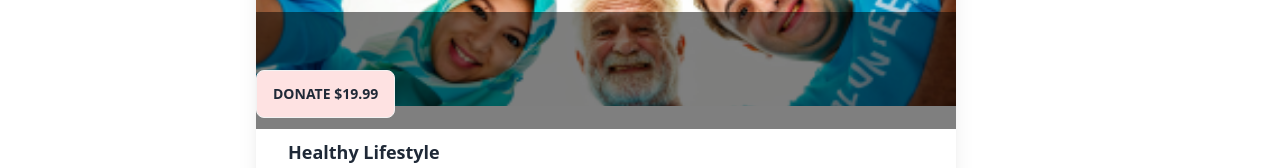
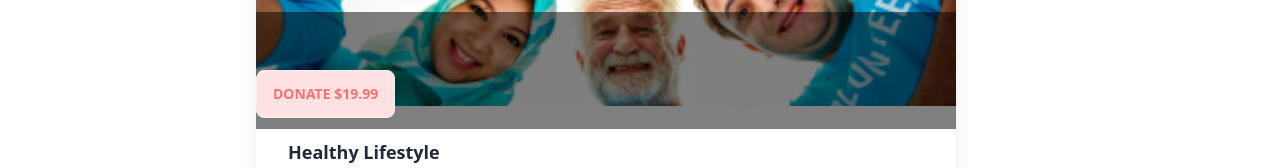
Before and after one commit to Shermin07/Donation-Campaign, a React (Vite) app: page /DonationDetails/1 in a window 1280 px wide. Shown: the part 348-516 px from the top of the page. Built offline with nearby package versions, Linux system fonts and the light colour scheme.

Commit message:
color added dynamically

```diff
--- a/src/Components/DetailsCard/DetailsCard.jsx
+++ b/src/Components/DetailsCard/DetailsCard.jsx
@@ -40,7 +40,8 @@ const addFavoritiesArray = [];
 
   <div className="card-body">
   <div className="overlay absolute top-64 bottom-[197px] inset-0 bg-black opacity-50"></div>
- <button onClick={handleAddDonations}  style={{backgroundColor: `${bg_Background}`}} className="btn  absolute bottom-52 left-0">{`Donate ${Price}`}</button>
+ <button onClick={handleAddDonations}
+ style={{backgroundColor:bg_Background, color:Title_Color}} className="btn  absolute bottom-52 left-0">{`Donate ${Price}`}</button>
     <h2 className="font-bold text-lg">{Title}</h2>
     <p>{Description?.text}</p>
 
--- a/src/Pages/Donation/DonationCard.jsx
+++ b/src/Pages/Donation/DonationCard.jsx
@@ -9,11 +9,11 @@ const DonationCard = ({card}) => {
               <div className="card card-side w-[378px] md:w-[350px] lg:w-[460px] xl:w-[600px] bg-base-100 shadow-xl">
   <figure className="w-ull" ><img className="h-[235px] md:h-[250px] w-full" src={Image} alt="Movie"/></figure>
   <div className="card-body">
-    <h2  style={{Color: `${text_Color}`}} className="card-title">{Category_name.text}</h2>
-    <h2  style={{Color: `${text_Color}`}} >{Price}</h2>
-    <p  style={{Color: `${Title_Color}`}} >{Title}</p>
+    <h2  style={{color: text_Color}} className="card-title">{Category_name.text}</h2>
+    <h2  style={{color: text_Color}} >{Price}</h2>
+    <p  style={{color: text_Color}} >{Title}</p>
     <div className="card-actions ">
-        <button  style={{backgroundColor: `${bg_Background}`}}  className="px-7 rounded font-semibold text-sm py-1  border-2">View Details</button>
+        <button  style={{backgroundColor: bg_Background, color: Title_Color}}  className="px-7 rounded font-semibold text-sm py-1  border-2">View Details</button>
 
     </div>
   </div>
```
